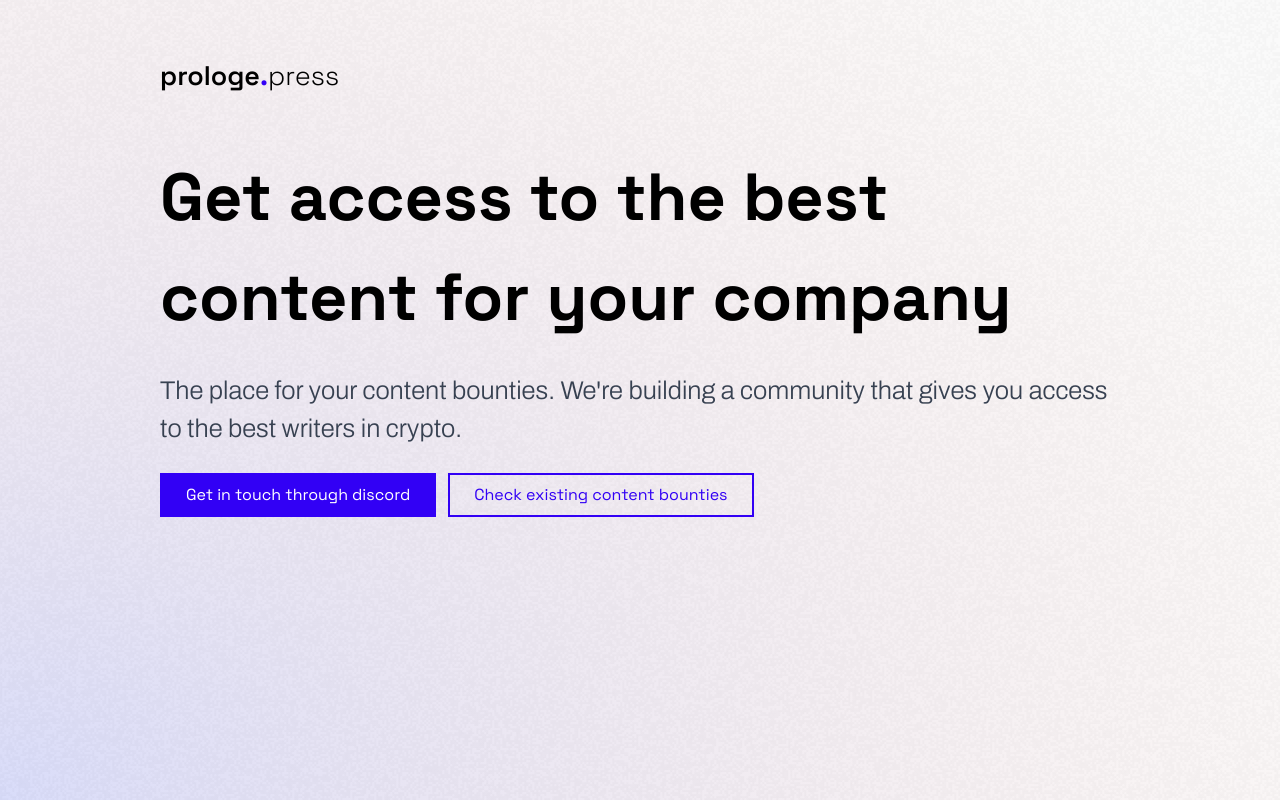
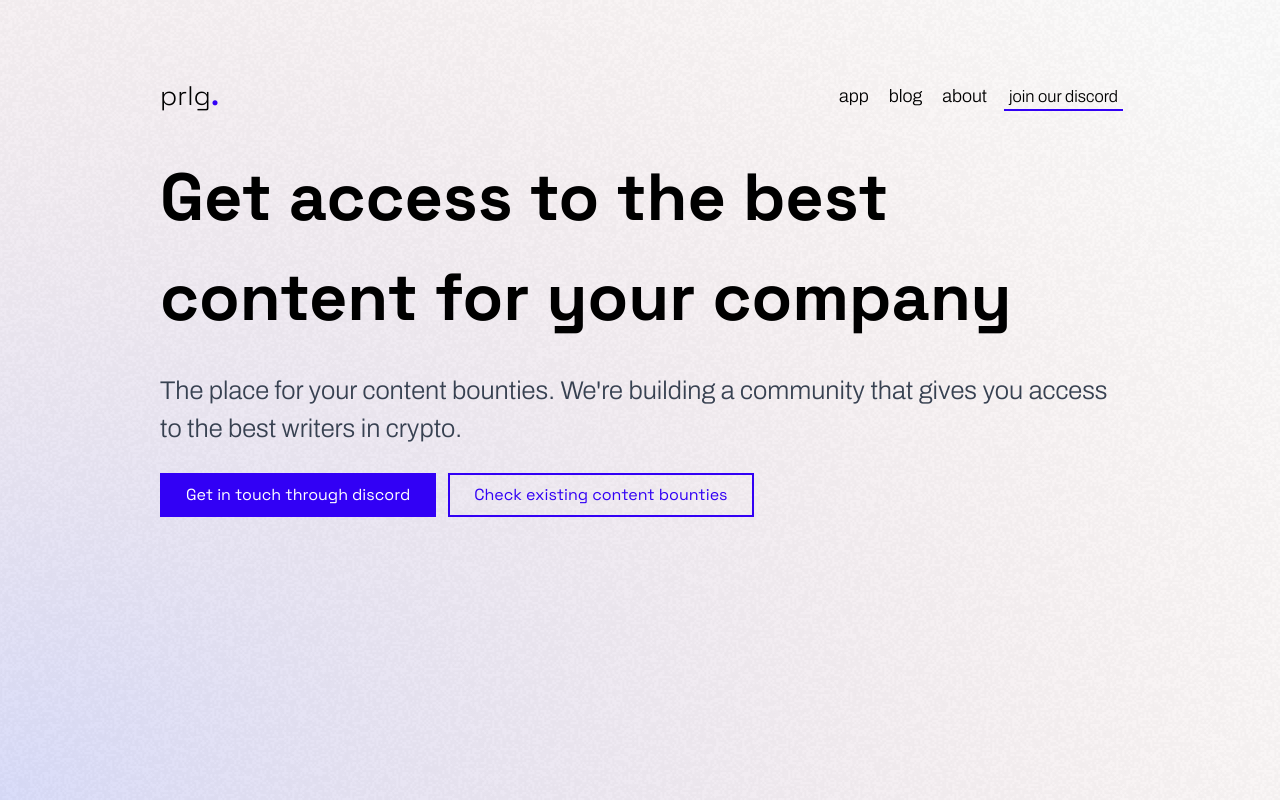
Before and after one commit to daonative/interface, a Next.js app: page /companies in a window 1280 px wide. Built offline with nearby package versions, Linux system fonts and the light colour scheme; a web font is replaced by a local one; what @tailwindcss/typography, @web3-react/core would draw is missing.

Commit message:
chore: cleanup unused components

```diff
--- a/components/A.js
+++ b/components/A.js
@@ -7,6 +7,7 @@ const StyledA = styled.a`
   font-size: clamp(0.9rem, 1.3vw, 1.6rem);
   position: relative;
   display: flex;
+  width: max-content;
 `;
 
 export default StyledA;
--- a/components/Logo.js
+++ b/components/Logo.js
@@ -11,11 +11,10 @@ export const StyledNav = styled.div`
 export const Logo = () => {
   return (
     <StyledNav>
-      <span className="font-semibold">prologe</span>
+      <span className="font-extralight">prlg</span>
       <span className="font-bold" style={{ color: BLUE }}>
         .
       </span>
-      <span className="font-light">press</span>
     </StyledNav>
   );
 };
--- a/pages/about.js
+++ b/pages/about.js
@@ -1,4 +1,3 @@
-import { Nav } from "../components/Nav";
 import { NextSeo } from "next-seo";
 import { NoiseBackground } from "../components/NoiseBackground";
 import { Navigation } from "../components/Navigation";
--- a/pages/app/create.js
+++ b/pages/app/create.js
@@ -4,7 +4,6 @@ import { NextSeo } from "next-seo";
 import { NoiseBackground } from "../../components/NoiseBackground";
 import { BountyCreator } from "../../components/BountyDashboard";
 import CreateSteps from "../../components/Steps";
-import { LandingNav } from "../../components/LandingNav";
 
 const Background = () => {
   return (
@@ -56,7 +55,7 @@ const Create = () => {
             className={`border-b-prologe border-prologe-light border-opacity-75 md:fixed h-30 w-1/4`}
           >
             <div className="p-4 md:pl-8">
-              <LandingNav />
+              <Navigation />
               <Connect />
             </div>
           </div>
--- a/pages/companies.js
+++ b/pages/companies.js
@@ -4,9 +4,8 @@ import { StyledMain } from "../components/StyledMain";
 import Button from "../components/Button";
 import styled from "styled-components";
 import { NextSeo } from "next-seo";
-import { AnimatedLogo } from "../components/AnimatedLogo";
 import { NoiseBackground } from "../components/NoiseBackground";
-import { LandingNav } from "../components/LandingNav";
+import { Navigation } from "../components/Navigation";
 
 const H1 = styled.h1`
   font-family: "Space Grotesk";
@@ -47,8 +46,6 @@ export const Headline = ({ className }) => {
   );
 };
 
-
-
 export default function Companies() {
   return (
     <>
@@ -65,8 +62,8 @@ export default function Companies() {
           <div
             className={`md:col-start-3 md:col-end-15 h-full px-8 md:px-0 magic-grid`}
           >
-            <LandingNav />
-            <Headline  />
+            <Navigation />
+            <Headline />
           </div>
         </div>
       </div>
--- a/pages/faq.js
+++ b/pages/faq.js
@@ -3,8 +3,6 @@ import { ChevronDownIcon } from "@heroicons/react/outline";
 
 import { Card } from "../components/Card";
 import { FilmNoise, Gradient } from "../components/Gradient";
-import { Nav } from "../components/Nav";
-import Link from "next/link";
 import { Navigation } from "../components/Navigation";
 
 function classNames(...classes) {
--- a/pages/index.js
+++ b/pages/index.js
@@ -12,7 +12,7 @@ import { Navigation } from "../components/Navigation";
 
 const H1 = styled.h1`
   font-family: "Space Grotesk";
-  line-height: 110%;
+  line-height: 100%;
   font-size: clamp(2.2rem, 4.9vw, 6rem);
 `;
 
@@ -24,7 +24,6 @@ const H2 = styled.h2`
 export const Headline = () => {
   return (
     <StyledMain>
-      <main className="mt-auto md:mt-0 ">
       <H1
         className="mb-6"
         style={{ fontFamily: "Space Grotesk", fontWeight: 600 }}
@@ -61,18 +60,9 @@ export const Headline = () => {
           </a>
         </Link>
       </div>
-      </main>
     </StyledMain>
   );
 };
-
-const LandingNav = () => (
-  <nav>
-    <div className="flex justify-between items-center">
-      <AnimatedLogo />
-    </div>
-  </nav>
-);
 
 export default function Home() {
   return (
@@ -89,10 +79,12 @@ export default function Home() {
 
         <div className="relative h-full grid md:grid-cols-12">
           <div
-            className={`md:col-start-2 md:col-end-12 h-full pt-3 py-6 md:py-6 md:py-14 px-4 md:px-0 magic-grid`}
+            className={`md:col-start-2 md:col-end-12 h-full pt-3 py-6 md:py-6 md:py-14 px-4 md:px-0 `}
           >
             <Navigation />
+            <div className="h-full flex items-center">
               <Headline />
+            </div>
           </div>
         </div>
       </section>
```
Lines whose indentation alone changed are shown as unchanged.
